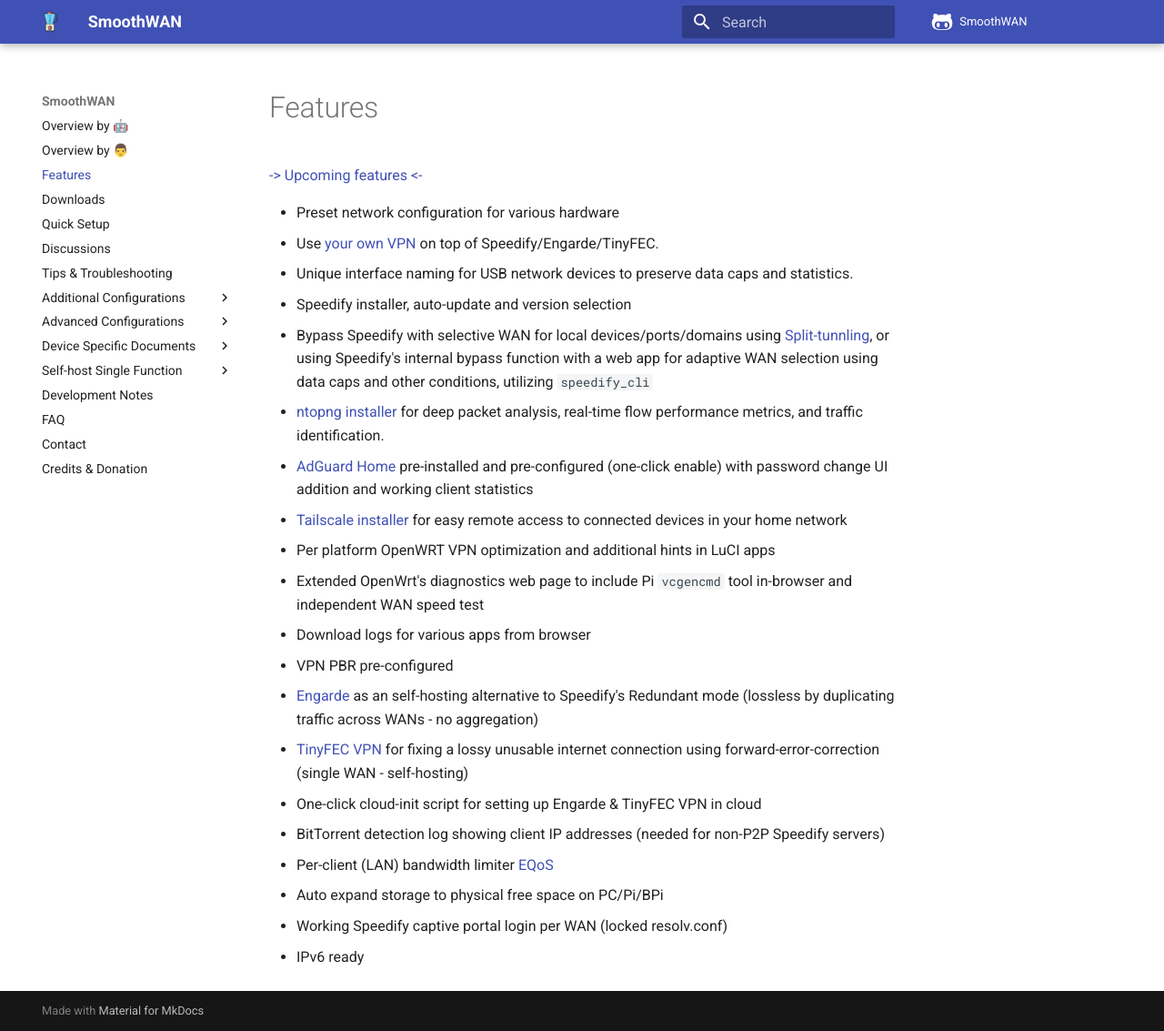
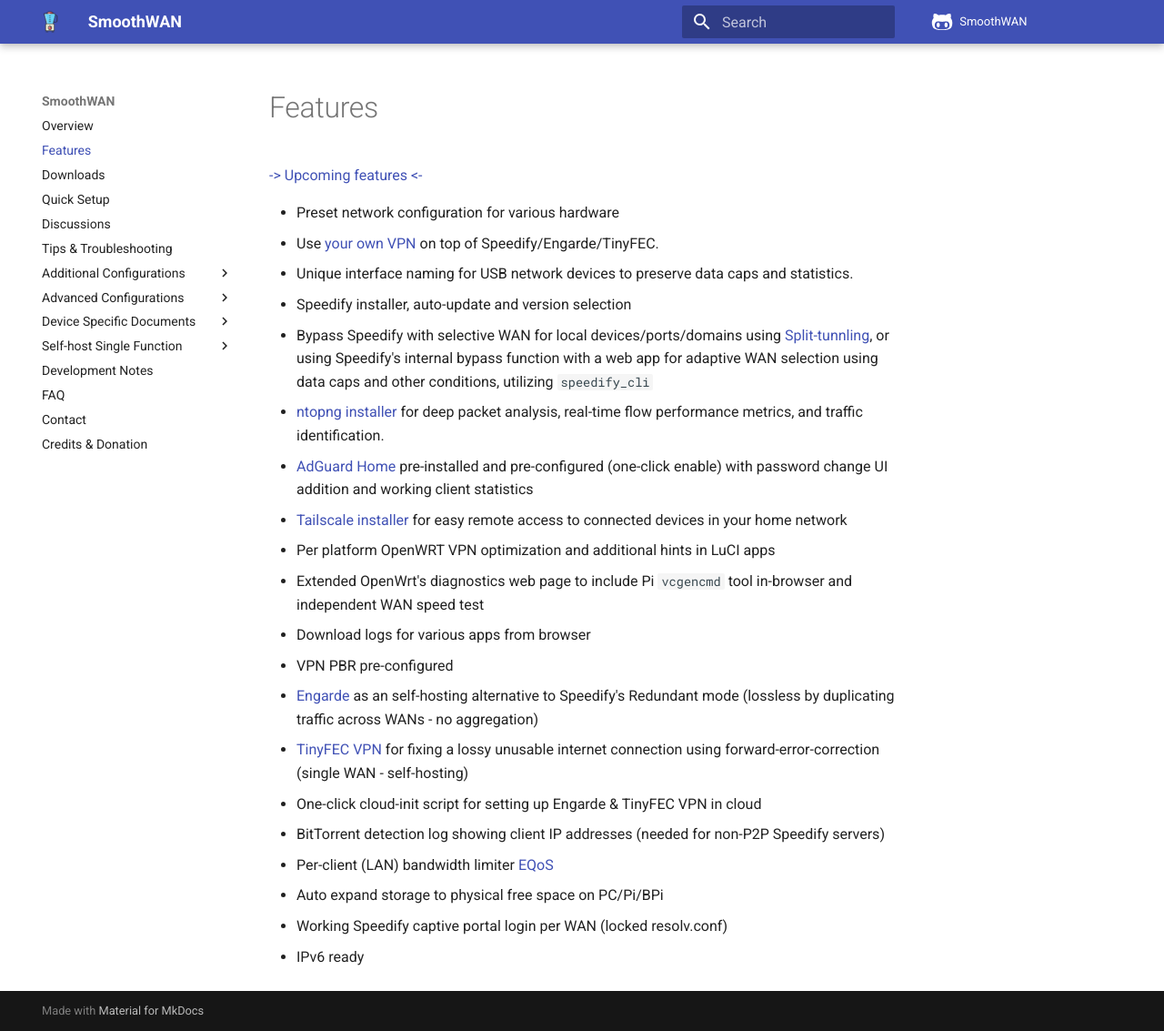
Before and after one commit to SmoothWAN/SmoothWAN-docs, an MkDocs documentation site: the page built from docs/features.md, in a window 1280 px wide and 1133 px high. Shown: the whole window at 91% size. Built offline with MkDocs 1.6.1 and Material for MkDocs 9.7.7, drawn with Linux system fonts in a browser that asks for light colours; comment, search, counter and statistics services are not loaded.

```diff
--- a/mkdocs.yml
+++ b/mkdocs.yml
@@ -26,8 +26,7 @@ markdown_extensions:
   - attr_list
 
 nav:
-  - Overview by 🤖: 'index.md'
-  - Overview by 👨: 'indexhuman.md'
+  - Overview: 'index.md'
   - Features: 'features.md'
   - Downloads: "https://github.com/TalalMash/SmoothWAN/releases"
   - Quick Setup: 'installation.md'
```
